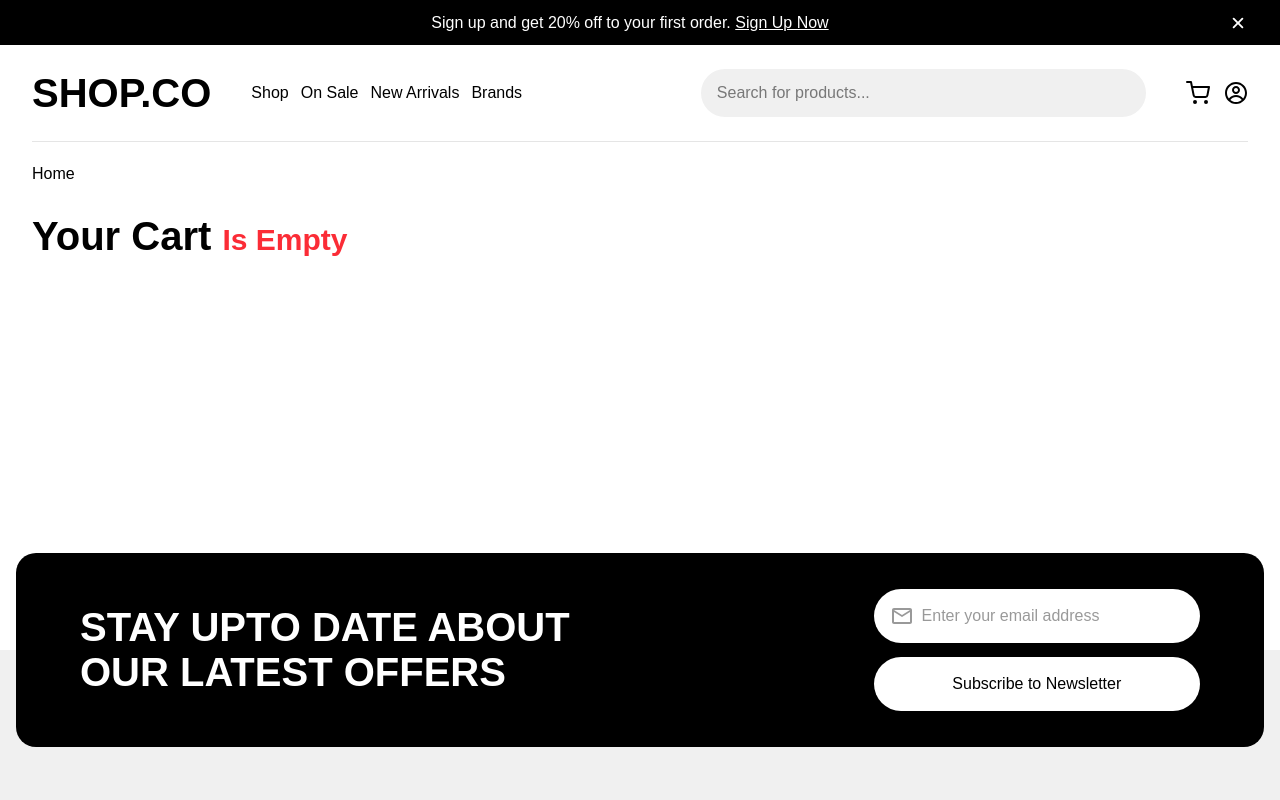
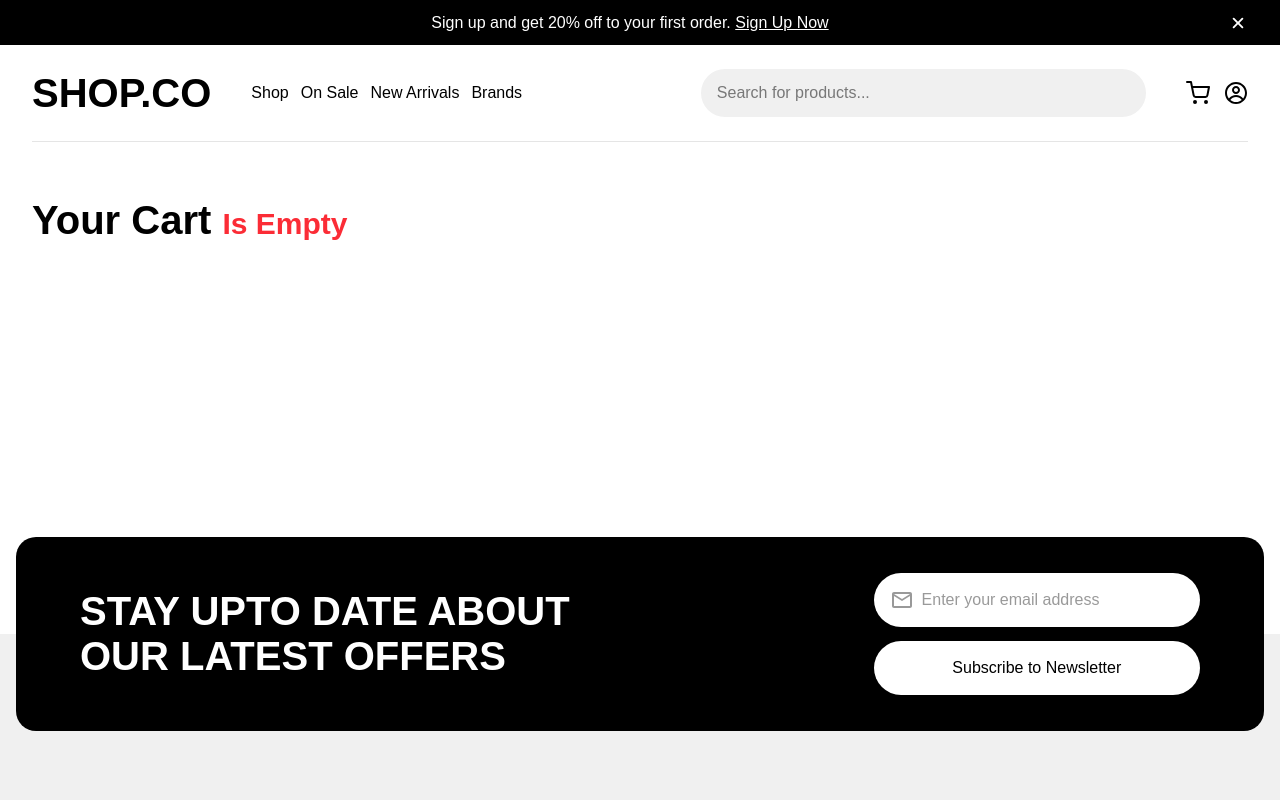
Before and after one commit to Yousef-120/e-commerce, a React (Vite) app: page /cart in a window 1280 px wide. Shown: the top 800 px of the page. Built offline with nearby package versions, Linux system fonts and the light colour scheme; the HTML template or start-up script is replaced by a standard one; a web font is replaced by a local one.

Commit message:
Fixing problems with breadcrumbs

```diff
--- a/src/components/common/Breadcrumbs.jsx
+++ b/src/components/common/Breadcrumbs.jsx
@@ -1,30 +1,64 @@
-import { useEffect } from "react";
-import { Link, useLocation } from "react-router-dom";
+import { useEffect, useState } from "react";
+import { Link, useLocation, useParams } from "react-router-dom";
+import { tags } from "../../modules/core";
+import { useOneProduct } from "../../modules/shop";
 
 export default function Breadcrumbs() {
   const location = useLocation();
-  const breadcrumbs = location.state?.breadcrumbs || [{ label: "Home", path: "/" }];
-useEffect(()=>
-{
-  console.log(location)
-})
+  const { id } = useParams();
+  const [alternatePath, setAlternatePath] = useState([]);
+  const breadcrumbs = location.state?.breadcrumbs || alternatePath;
+
+  const { product, fetchOneProduct } = useOneProduct();
+
+  const fixedPath = { label: "Home", path: "/" };
+
+  useEffect(() => {
+    const path = location.pathname;
+
+    if (path.includes("/shop/product") && id) {
+      fetchOneProduct(id);
+    }
+  }, [location.pathname, id]);
+
+  useEffect(() => {
+    if (!product) return;
+
+    setAlternatePath([fixedPath, { label: "Shop", path: "/shop" }, { label: product.name, path: location.pathname }]);
+  }, [product]);
+
+  useEffect(() => {
+    const path = location.pathname;
+
+    if (path.includes("/shop") && !path.includes("/shop/product")) {
+      setAlternatePath([fixedPath, { label: "Shop", path: "/shop" }]);
+      return;
+    }
+
+    if (path.includes("/brands")) {
+      setAlternatePath([fixedPath, { label: "Brands", path: "/brands" }]);
+      return;
+    }
+
+    const tag = tags.find((tag) => path.includes(tag.path));
+    if (tag) {
+      setAlternatePath([fixedPath, { label: tag.name, path: tag.path }]);
+    }
+  }, [location.pathname]);
+
   return (
     <nav className="flex justify-center mb-6">
       <div className="container flex items-center gap-2">
         {breadcrumbs.map((crumb, index) => {
           const isLast = index === breadcrumbs.length - 1;
-          const isHome = crumb.label == "Home"
+          const isHome = crumb.label === "Home";
 
           return (
             <span key={index} className="flex items-center gap-2">
               {isLast && !isHome ? (
                 <span className="text-black font-medium">{crumb.label}</span>
               ) : (
-                <Link
-                  to={crumb.path}
-                  state={{ breadcrumbs: breadcrumbs.slice(0, index + 1) }}
-                  className="hover:opacity-80 text-[16px] leading-[100%]"
-                >
+                <Link to={crumb.path} state={{ breadcrumbs: breadcrumbs.slice(0, index + 1) }} className="hover:opacity-80 text-[16px]">
                   {crumb.label}
                 </Link>
               )}
```
